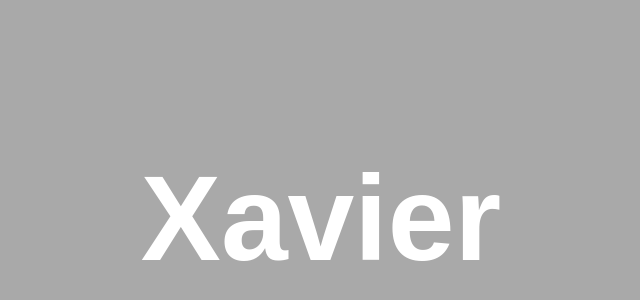
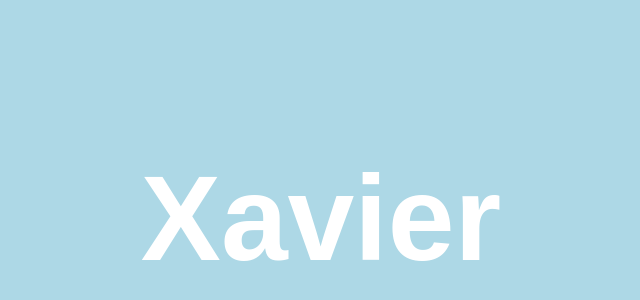
Before and after one commit to xavierhalison/xavier, a website: page index.html in a window 1280 px wide. Shown: the part 182-482 px from the top of the page, without its empty margins (319-959 px from the left). Drawn offline with Linux system fonts and the light colour scheme.

Commit message:
let me see if circle does something with this commit

```diff
--- a/style.css
+++ b/style.css
@@ -5,7 +5,7 @@
 body {
     margin: 0;
     padding: 0;
-    background-color: darkgray;
+    background-color: lightblue;
     color: white;
     font-family: sans-serif;
     display: flex;
```
